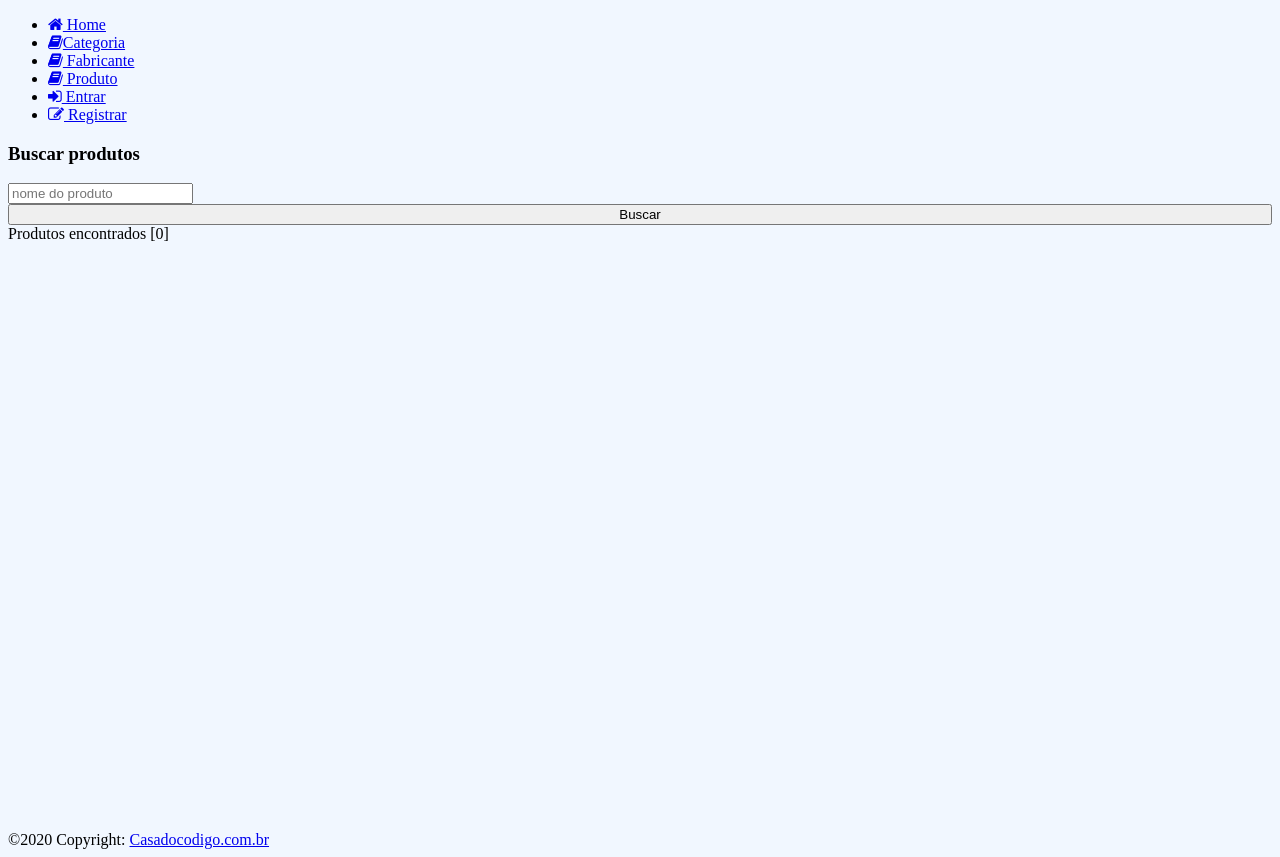
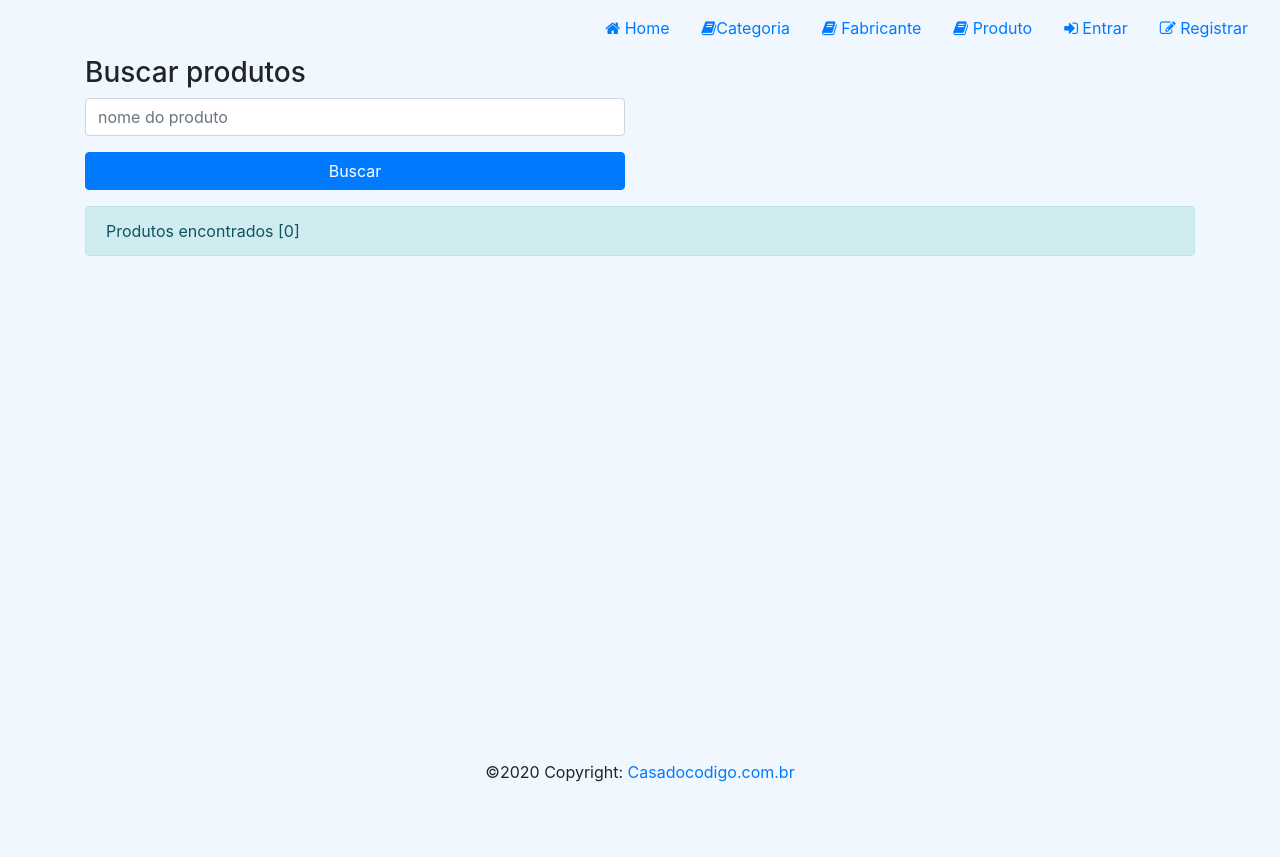
Before and after one commit to lucenacarol/progweb2, a Django app: page / in a window 1280 px wide. After the commit the page ends 782 px from the top, so only its background shows below. Run offline with Django 4.2, Linux system fonts and the light colour scheme; data that the repository does not hold is empty; some libraries are stand-ins or nearby versions.

Commit message:
'slide7'

```diff
--- a/loja/loja/templates/base.html
+++ b/loja/loja/templates/base.html
@@ -4,10 +4,8 @@
 <head>
     <meta charset="utf-8">
     <meta name="viewport" content="width=device-width, initial-scale=1,shrink-to-fit=no">
-    <link rel="stylesheet“
-        href="https://stackpath.bootstrapcdn.com/bootstrap/4.4.1/css/bootstrap.min.css">
-    <link rel="stylesheet" href="https://stackpath.bootstrapcdn.com/
-       font-awesome/4.7.0/css/font-awesome.min.css">
+    <link rel="stylesheet" href="https://stackpath.bootstrapcdn.com/bootstrap/4.4.1/css/bootstrap.min.css">
+    <link rel="stylesheet" href="https://stackpath.bootstrapcdn.com/font-awesome/4.7.0/css/font-awesome.min.css">
     <link rel="stylesheet" href="{% static 'css/global.css' %}">
     {% block styles %}{% endblock %}
 <title>Loja - {% block title %}{% endblock %}</title>
--- a/loja/lojaAdmin/settings/settings.py
+++ b/loja/lojaAdmin/settings/settings.py
@@ -118,7 +118,7 @@ USE_TZ = True
 # Static files (CSS, JavaScript, Images)
 # https://docs.djangoproject.com/en/4.2/howto/static-files/
 
-STATIC_URL = 'static/'
+STATIC_URL = '/static/'
 MEDIA_URL='/media/'
 MEDIA_ROOT=os.path.join(BASE_DIR, 'media')
 
```
Also changed, not shown: loja/lojaAdmin/media/monitor_IZCVkOQ.jpg (added), loja/lojaAdmin/media/windows_kWY6yTR.jpeg (added).
